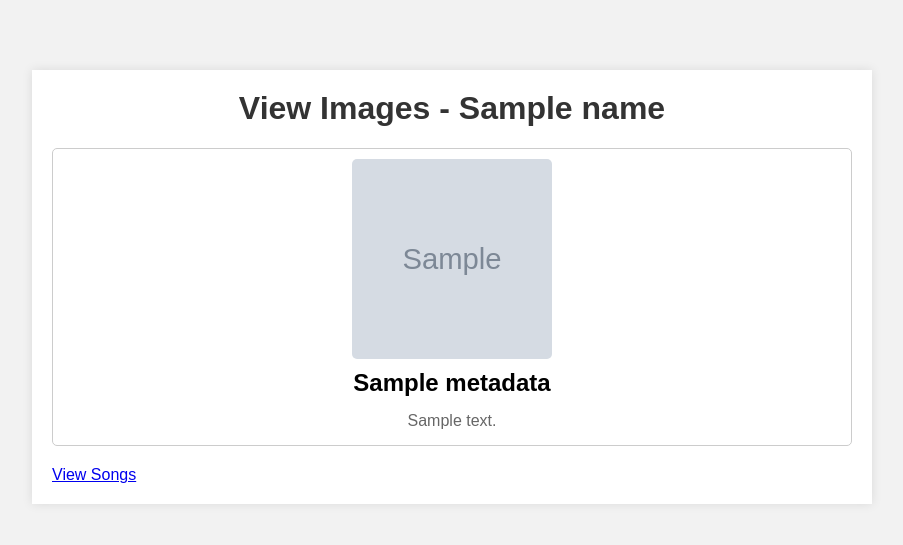
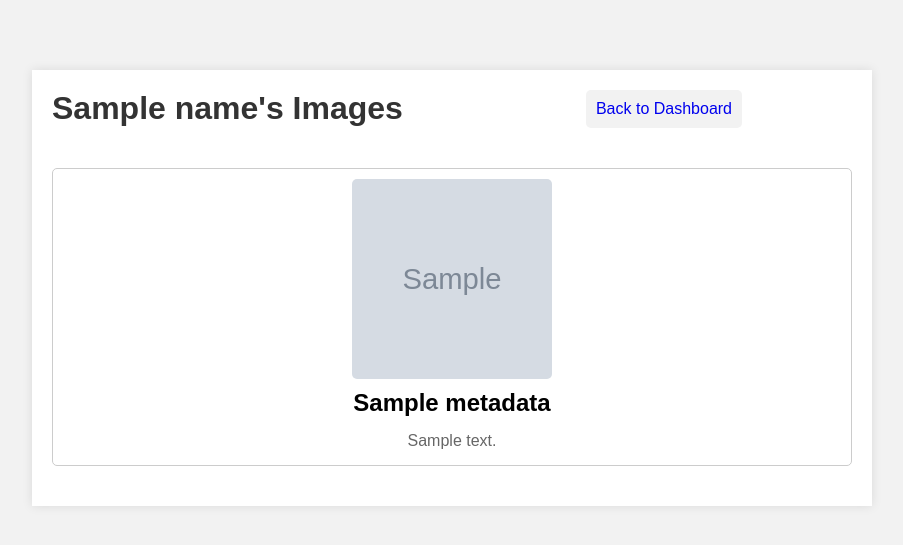
Before and after one commit to haydenroberts130/Music, a Flask app: template templates/view_images.html in a window 1280 px wide. Shown: the top 545 px of the page, without its empty margins (188-1091 px from the left). Run offline with Flask 3, Linux system fonts and the light colour scheme; the template is opened without the code that fills it: most values are stand-ins (such as "Sample title", 1, 10 or a date in 2020); grey boxes marked "Sample" are stand-in pictures.

Commit message:
working image and song upload/viewing

```diff
--- a/app.py
+++ b/app.py
@@ -8,6 +8,7 @@ import re
 from data import *
 from datetime import datetime, timedelta
 import datetime
+from google.oauth2.service_account import Credentials
 
 class User(UserMixin):
     def __init__(self, user_id):
@@ -133,7 +134,7 @@ def upload_image():
     title = request.form.get('title')
     description = request.form.get('description')
     email = request.form.get('email')
-    bucket_name = re.sub(r'[^a-z0-9-_]', '', email.lower()) + '-images'
+    bucket_name = "haydens-music-" + re.sub(r'[^a-z0-9-_]', '', email.lower()) + '-images'
     create_bucket_if_not_exists(bucket_name)
     storage_client = storage.Client()
     bucket = storage_client.bucket(bucket_name)
@@ -157,7 +158,7 @@ def upload_song():
     album_name = request.form.get('album_name')
     song_description = request.form.get('song_description')
     email = request.form.get('email')
-    bucket_name = re.sub(r'[^a-z0-9-_]', '', email.lower()) + '-songs'
+    bucket_name = "haydens-music-" + re.sub(r'[^a-z0-9-_]', '', email.lower()) + '-images'
     create_bucket_if_not_exists(bucket_name)
     storage_client = storage.Client()
     bucket = storage_client.bucket(bucket_name)
@@ -180,21 +181,22 @@ def upload_song():
 @login_required
 def view_songs(name):
     email = request.form.get('email')
-    bucket_name = re.sub(r'[^a-z0-9-_]', '', email.lower()) + '-songs'
+    bucket_name = "haydens-music-" + re.sub(r'[^a-z0-9-_]', '', email.lower()) + '-images'
     create_bucket_if_not_exists(bucket_name)
-    storage_client = storage.Client()
+    credentials = Credentials.from_service_account_file('training-project-388915-firebase-adminsdk-7tfwk-7384b5f0ef.json')
+    storage_client = storage.Client(credentials=credentials)
     bucket = storage_client.bucket(bucket_name)
     blobs = bucket.list_blobs()
     songs = []
     for blob in blobs:
         song = {}
         song['name'] = blob.name
+        song['metadata'] = blob.metadata
         song['url'] = blob.generate_signed_url(
             version='v4',
-            expiration=datetime.utcnow() + timedelta(minutes=5),
+            expiration=datetime.datetime.utcnow() + timedelta(minutes=5),
             method='GET'
         )
-        song['metadata'] = blob.metadata
         songs.append(song)
     return render_template('view_songs.html', name=name, songs=songs)
 
@@ -203,21 +205,22 @@ def view_songs(name):
 @login_required
 def view_images(name):
     email = request.form.get('email')
-    bucket_name = re.sub(r'[^a-z0-9-_]', '', email.lower()) + '-images'
+    bucket_name = "haydens-music-" + re.sub(r'[^a-z0-9-_]', '', email.lower()) + '-images'
     create_bucket_if_not_exists(bucket_name)
-    storage_client = storage.Client()
+    credentials = Credentials.from_service_account_file('training-project-388915-firebase-adminsdk-7tfwk-7384b5f0ef.json')
+    storage_client = storage.Client(credentials=credentials)
     bucket = storage_client.bucket(bucket_name)
     blobs = bucket.list_blobs()
     images = []
     for blob in blobs:
         image = {}
         image['name'] = blob.name
+        image['metadata'] = blob.metadata
         image['url'] = blob.generate_signed_url(
             version='v4',
-            expiration=datetime.utcnow() + timedelta(minutes=5),
+            expiration=datetime.datetime.utcnow() + timedelta(minutes=5),
             method='GET'
         )
-        image['metadata'] = blob.metadata
         images.append(image)
     return render_template('view_images.html', name=name, images=images)
 
--- a/templates/view_images.html
+++ b/templates/view_images.html
@@ -49,11 +49,38 @@
             margin: 5px 0;
             color: #666;
         }
+
+        .header {
+            display: flex;
+            align-items: center;
+            margin-bottom: 20px;
+        }
+
+        .top-right {
+            position: absolute;
+            top: 90px;
+            right: 350px;
+            background-color: #f2f2f2;
+            padding: 10px;
+            border-radius: 5px;
+            text-decoration: none;
+        }
+
+        .home-link {
+            margin-left: auto;
+        }
+
+        .home-link:hover {
+            text-decoration: underline;
+        }
     </style>
 </head>
 <body>
     <div class="image-container">
-        <h1>View Images - {{ name }}</h1>
+        <div class="header">
+            <a class="top-right home-link" href="/dash">Back to Dashboard</a>
+            <h1>{{ name|capitalize }}'s Images</h1>
+        </div>
         {% if images %}
             {% for image in images %}
                 <div class="image-card">
@@ -65,7 +92,6 @@
         {% else %}
             <p>No images uploaded.</p>
         {% endif %}
-        <a href="/artist/{{ name }}/view_songs" class="styled-button">View Songs</a>
     </div>
 </body>
 </html>
```
Also changed, not shown: templates/view_songs.html (+21 -2 lines).
